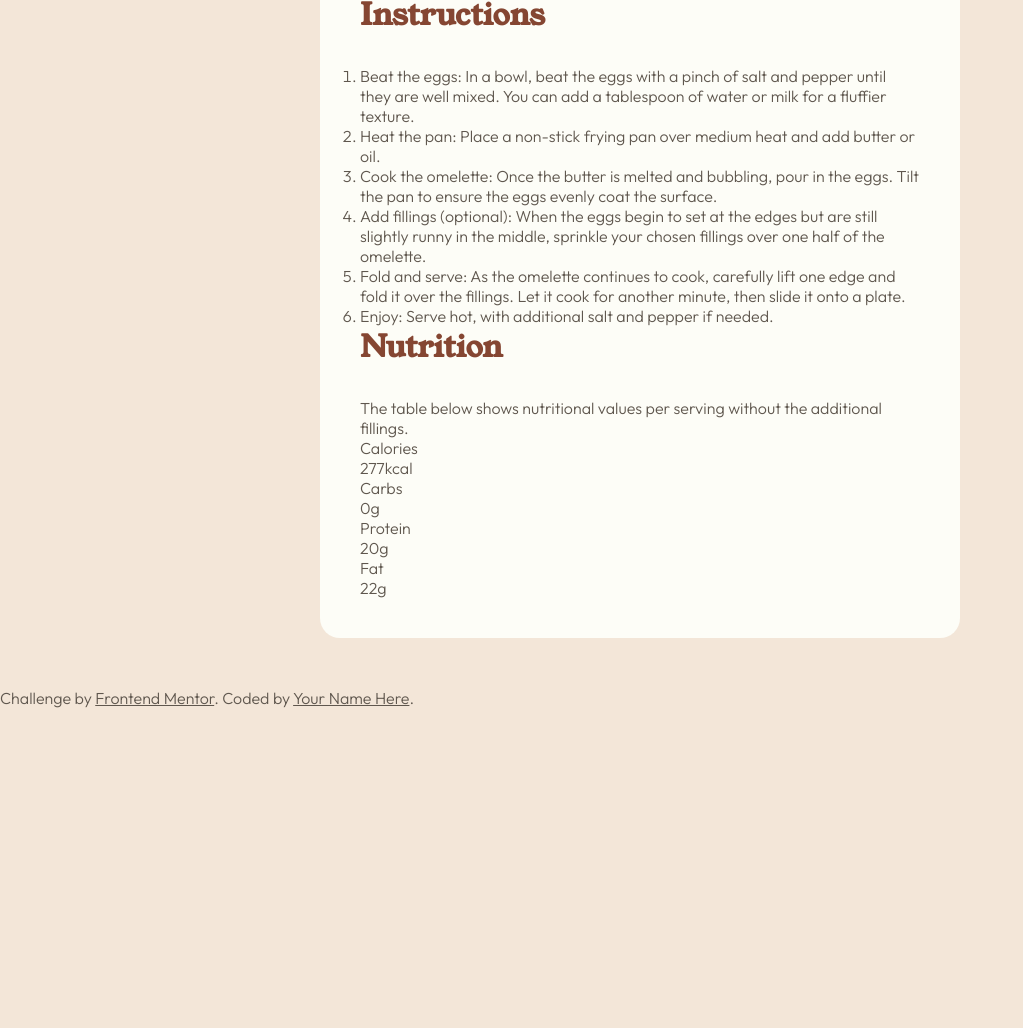
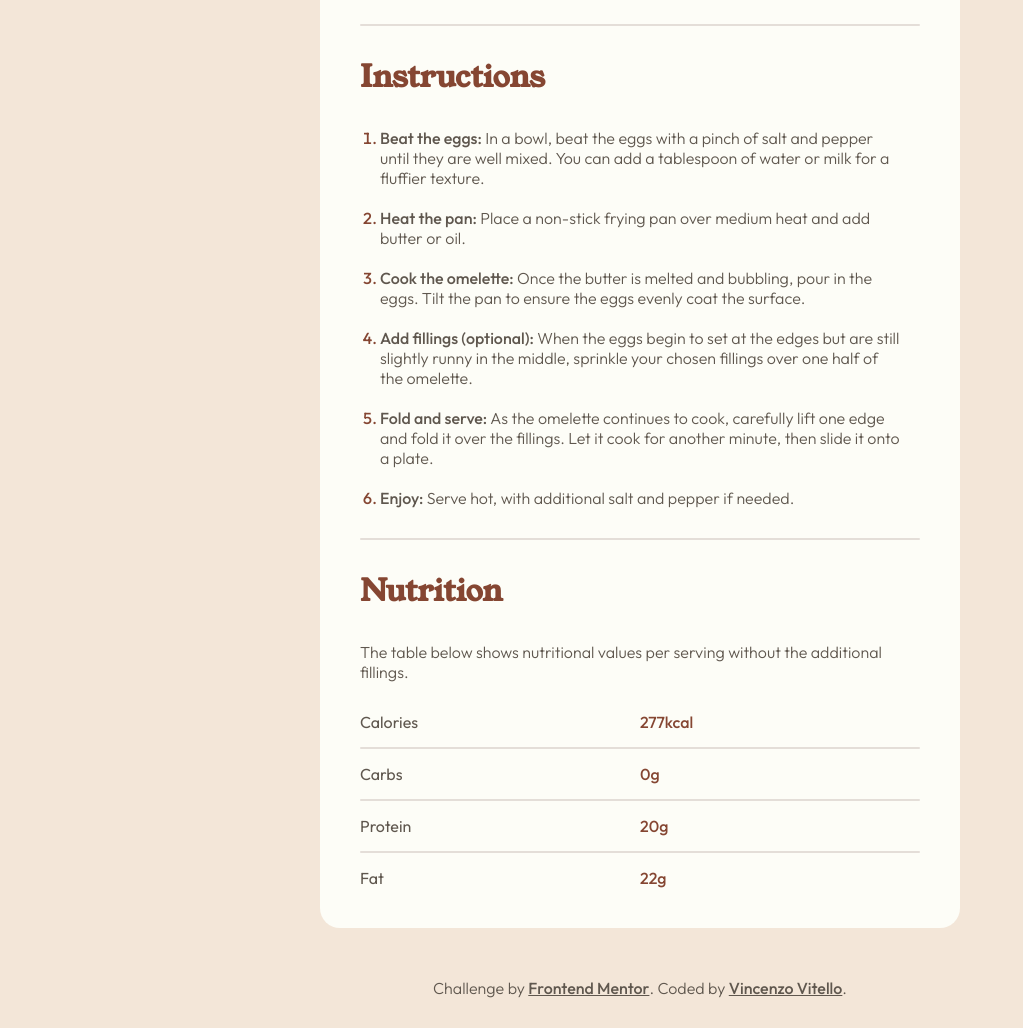
Before and after one commit to vincenzo-vitello/recipe-page-main, a plain HTML site: page index.html in a window 1280 px wide. Shown: the part 986-2014 px from the top of the page, without its empty margins (0-1023 px from the left). Before the commit the page ends 1694 px from the top, so only its background shows below. Drawn offline with Linux system fonts and the light colour scheme.

Commit message:
project end

```diff
--- a/index.html
+++ b/index.html
@@ -24,9 +24,9 @@
 
       <div class="preparation_time_indications">
         <ul>
-          <li><span class="preparation_time_voice">Total:</span> Approximately 10 minutes</li>
-          <li><span class="preparation_time_voice">Preparation:</span> 5 minutes</li>
-          <li><span class="preparation_time_voice">Cooking:</span> 5 minutes</li>
+          <li><span class="bold">Total:</span> Approximately 10 minutes</li>
+          <li><span class="bold">Preparation:</span> 5 minutes</li>
+          <li><span class="bold">Cooking:</span> 5 minutes</li>
         </ul>
       </div>
     </div>
@@ -42,36 +42,37 @@
         <li class="ingredient">Optional fillings: cheese, diced vegetables, cooked meats, herbs</li>
       </ul>
     </div>
-
+    <div class="divisor"></div>
     <div class="instructions">
       <div class="instructions_title">Instructions</div>
 
-      <ol>
+      <ol class="instructions_list">
         <li>
-          Beat the eggs: In a bowl, beat the eggs with a pinch of salt and pepper until they are well mixed.
+          <span class="bold">Beat the eggs:</span> In a bowl, beat the eggs with a pinch of salt and pepper until they are well mixed.
           You can add a tablespoon of water or milk for a fluffier texture.
         </li>
 
-        <li class="instructions_step">Heat the pan: Place a non-stick frying pan over medium heat and add butter or oil.</li>
+        <li class="instructions_step"><span class="bold">Heat the pan:</span> Place a non-stick frying pan over medium heat and add butter or oil.</li>
 
         <li class="instructions_step">
-          Cook the omelette: Once the butter is melted and bubbling, pour in the eggs. Tilt the pan to ensure
+          <span class="bold">Cook the omelette:</span> Once the butter is melted and bubbling, pour in the eggs. Tilt the pan to ensure
           the eggs evenly coat the surface.
         </li>
 
         <li class="instructions_step">
-          Add fillings (optional): When the eggs begin to set at the edges but are still slightly runny in the
+          <span class="bold">Add fillings (optional):</span> When the eggs begin to set at the edges but are still slightly runny in the
           middle, sprinkle your chosen fillings over one half of the omelette.
         </li>
 
         <li class="instructions_step">
-          Fold and serve: As the omelette continues to cook, carefully lift one edge and fold it over the
+          <span class="bold">Fold and serve:</span> As the omelette continues to cook, carefully lift one edge and fold it over the
           fillings. Let it cook for another minute, then slide it onto a plate.
         </li>
 
-        <li class="instructions_step">Enjoy: Serve hot, with additional salt and pepper if needed.</li>
+        <li class="instructions_step"><span class="bold">Enjoy:</span> Serve hot, with additional salt and pepper if needed.</li>
       </ol>
     </div>
+    <div class="divisor"></div>
 
     <div class="nutritional_infos">
       <p class="nutritional_title">Nutrition</p>
@@ -79,24 +80,38 @@
       <p class="nutritional_subtitle">The table below shows nutritional values per serving without the additional fillings.</p>
 
       <div class="nutritional_data_box">
-        <p class="nutritional_data_box_voice">Calories</p>
-        <p class="nutritional_data_value">277kcal</p>
+        <div class="nutritional_data_box_table">
+          <p class="nutritional_data_box_voice">Calories</p>
+          <p class="nutritional_data_value bold">277kcal</p>
+        </div>
 
-        <p class="nutritional_data_box_voice">Carbs</p>
-        <p class="nutritional_data_value">0g</p>
+        <div class="divisor"></div>
 
-        <p class="nutritional_data_box_voice">Protein</p>
-        <p class="nutritional_data_value">20g</p>
+        <div class="nutritional_data_box_table">
+          <p class="nutritional_data_box_voice">Carbs</p>
+          <p class="nutritional_data_value bold">0g</p>
+        </div>
 
-        <p class="nutritional_data_box_voice">Fat</p>
-        <p class="nutritional_data_value">22g</p>
+        <div class="divisor"></div>
+
+        <div class="nutritional_data_box_table">
+          <p class="nutritional_data_box_voice">Protein</p>
+          <p class="nutritional_data_value bold">20g</p>
+        </div>
+
+        <div class="divisor"></div>
+
+        <div class="nutritional_data_box_table">
+          <p class="nutritional_data_box_voice">Fat</p>
+          <p class="nutritional_data_value bold">22g</p>
+        </div>
       </div>
     </div>
   </main>
 
   <div class="attribution">
     Challenge by <a href="https://www.frontendmentor.io?ref=challenge" target="_blank">Frontend Mentor</a>.
-    Coded by <a href="#">Your Name Here</a>.
+    Coded by <a href="#">Vincenzo Vitello</a>.
   </div>
 </body>
 </html>
--- a/styles.css
+++ b/styles.css
@@ -77,11 +77,6 @@ body {
     padding: 0 50px 20px 30px;
 }
 
-.preparation_time_voice {
-    font-weight: 600;
-    padding-left: 20px;
-}
-
 ul {
     list-style: none;
 }
@@ -110,4 +105,47 @@ ul.ingredients_list li::before {
     color: var(--brown-800);
     font-size: 2em;
 }
-/* TODO: continua stile di ingredients  */
+.divisor {
+    background-color: var(--stone-150);
+    height: 2px;
+    width: 100%;
+    margin: 30px 0;
+    border-radius: 10px;
+}
+.instructions_list {
+    margin: 0 20px;
+}
+.instructions_list li::marker{
+    color: var(--brown-800);
+    font-weight: 500;
+}
+.instructions_list li{
+    margin: 20px 0;
+}
+.bold{
+    font-weight: 500;
+}
+
+.nutritional_data_box_table {
+    display: flex;
+}
+.nutritional_data_box_voice{
+    width: 50%;
+    font-weight: 400;
+}
+.nutritional_data_box_table:first-child{
+    margin-top: 30px;
+}
+.nutritional_data_value {
+    color: var(--brown-800);
+}
+.nutritional_data_box > .divisor {
+    margin: 15px 0;
+}
+.attribution {
+    text-align: center;
+    margin-bottom: 30px;
+}
+.attribution a {
+    font-weight: 500;
+}
```
